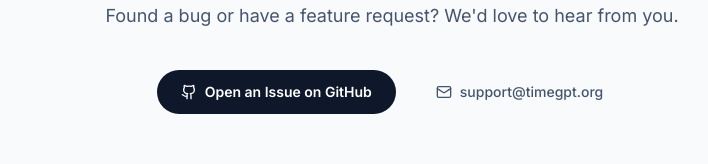
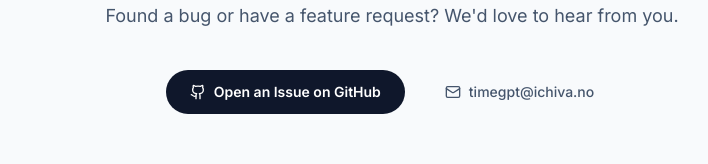
Before and after one commit to deviationist/timegpt-website, a React (Vite) app: page / in a window 1280 px wide. Shown: the part 4744-4908 px from the top of the page, without its empty margins (248-956 px from the left). Built offline with nearby package versions, Linux system fonts and the light colour scheme.

Commit message:
Updated support email

```diff
--- a/src/components/Support.tsx
+++ b/src/components/Support.tsx
@@ -36,11 +36,11 @@ export function Support() {
             Open an Issue on GitHub
           </a>
           <a
-            href="mailto:support@timegpt.org"
+            href="mailto:timegpt@ichiva.no"
             className="inline-flex items-center gap-2 text-slate-600 dark:text-slate-400 hover:text-slate-900 dark:hover:text-white px-6 py-3 text-sm font-medium transition-colors"
           >
             <Mail className="w-4 h-4" />
-            support@timegpt.org
+            timegpt@ichiva.no
           </a>
         </motion.div>
       </div>
```
